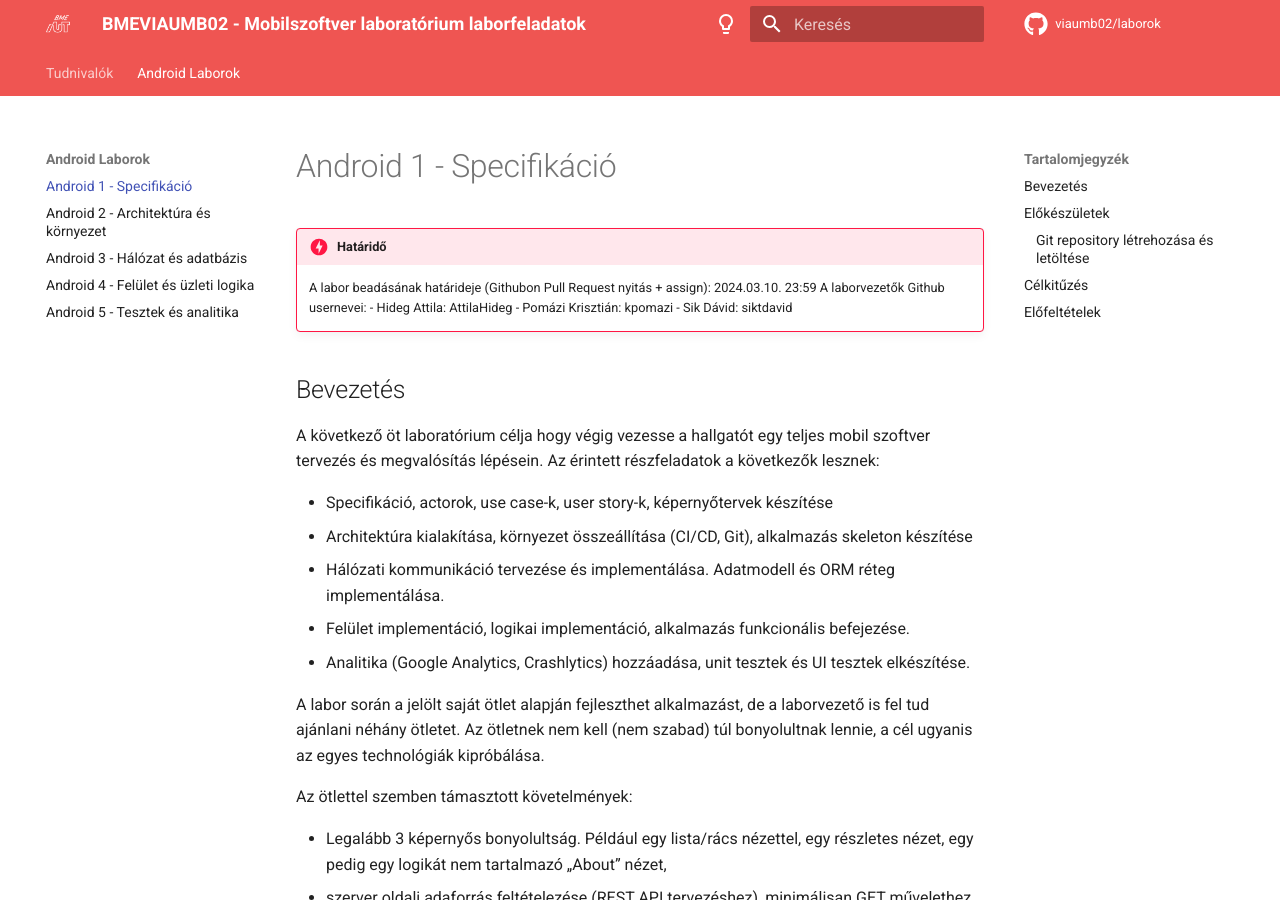
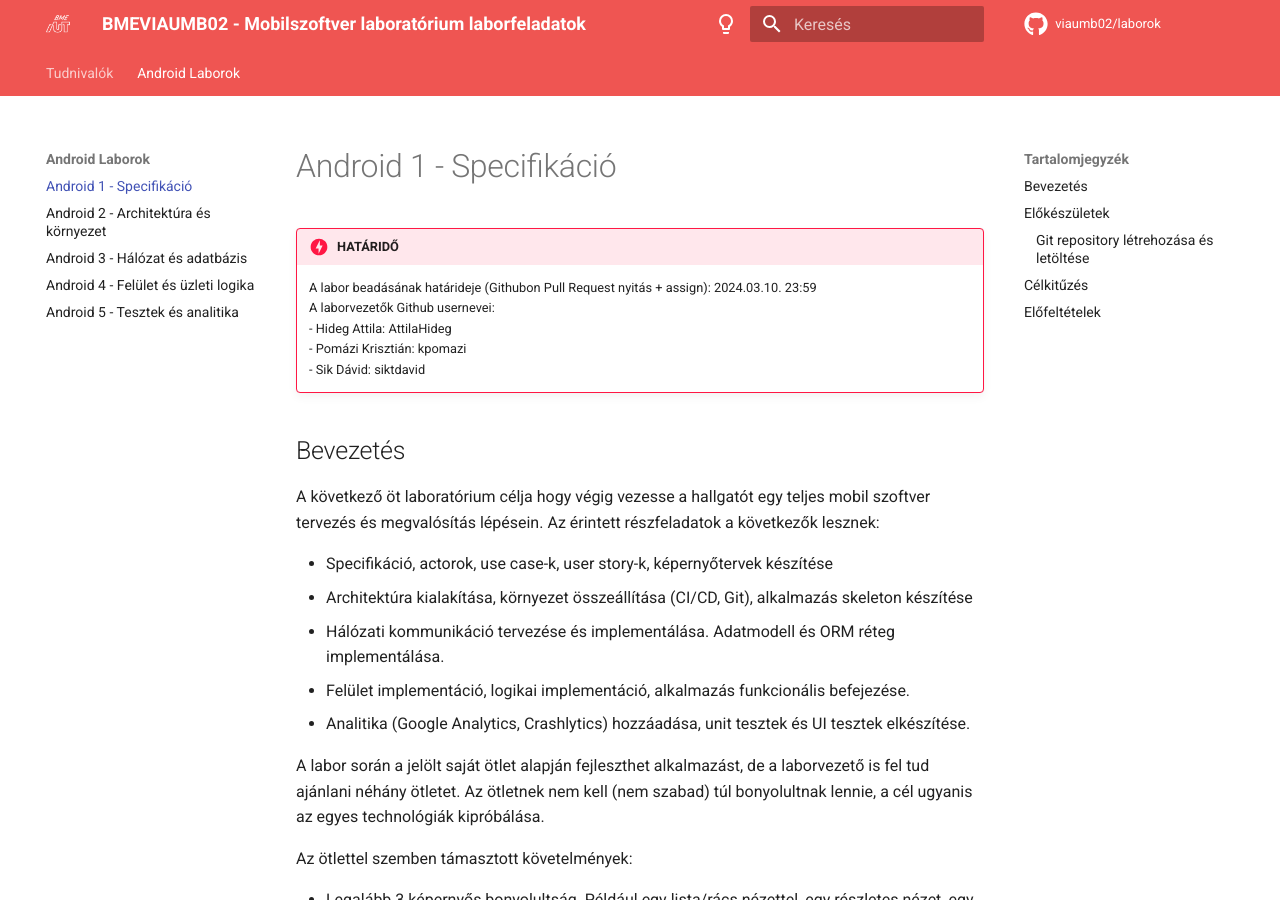
Before and after one commit to VIAUMB02/laborok, an MkDocs documentation site: the page built from docs/android/A01/index.md, in a window 1280 px wide and 900 px high. Built offline with MkDocs 1.6.1 and Material for MkDocs 9.7.7, drawn with Linux system fonts in a browser that asks for light colours; comment, search, counter and statistics services are not loaded.

Commit message:
A01 update

```diff
--- a/docs/android/A01/index.md
+++ b/docs/android/A01/index.md
@@ -1,6 +1,6 @@
 # Android 1 - Specifikáció
 
-!!!danger "Határidő"
+!!!danger "HATÁRIDŐ"
 	A labor beadásának határideje (Githubon Pull Request nyitás + assign): 2024.03.10. 23:59
     A laborvezetők Github usernevei:
     - Hideg Attila: AttilaHideg
```
